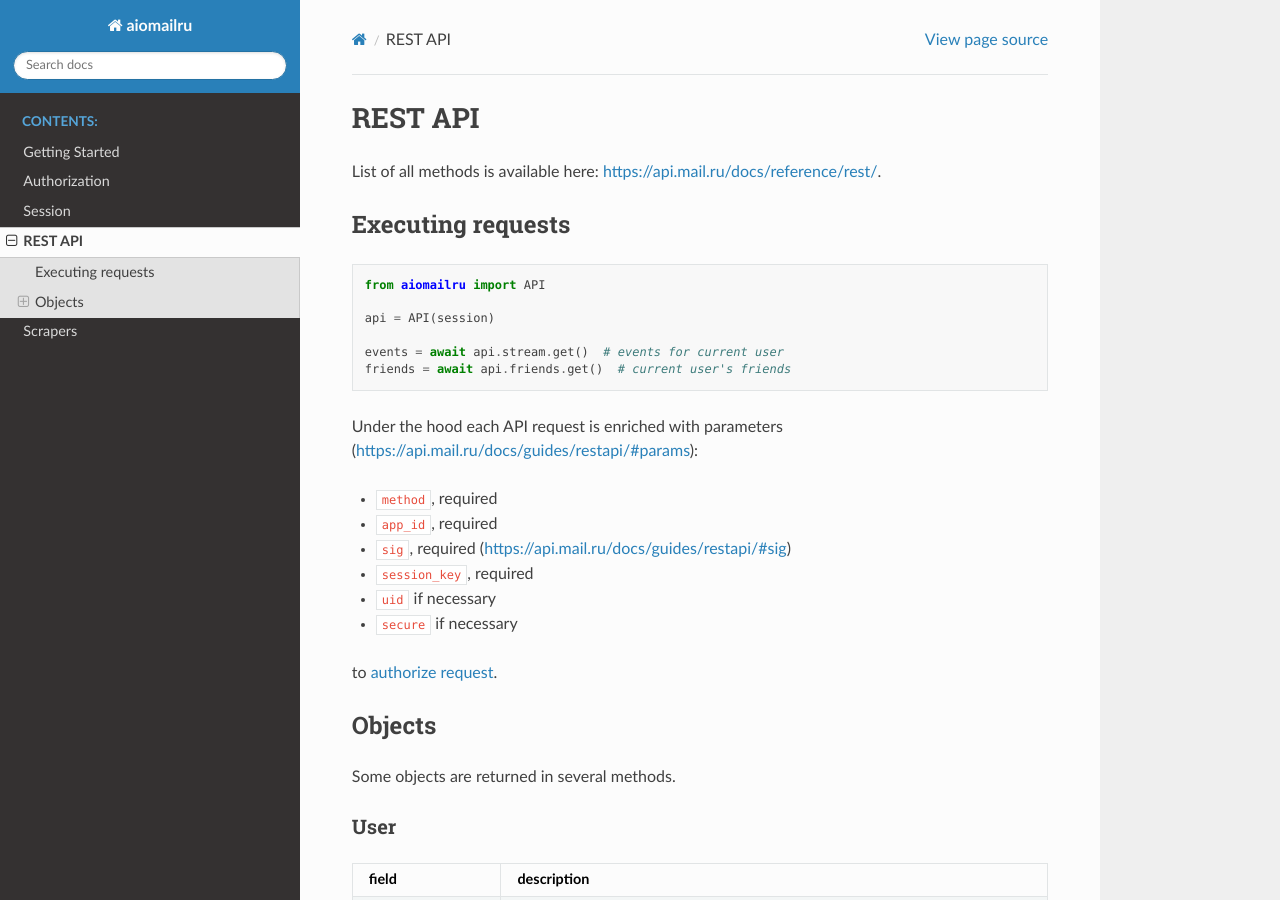
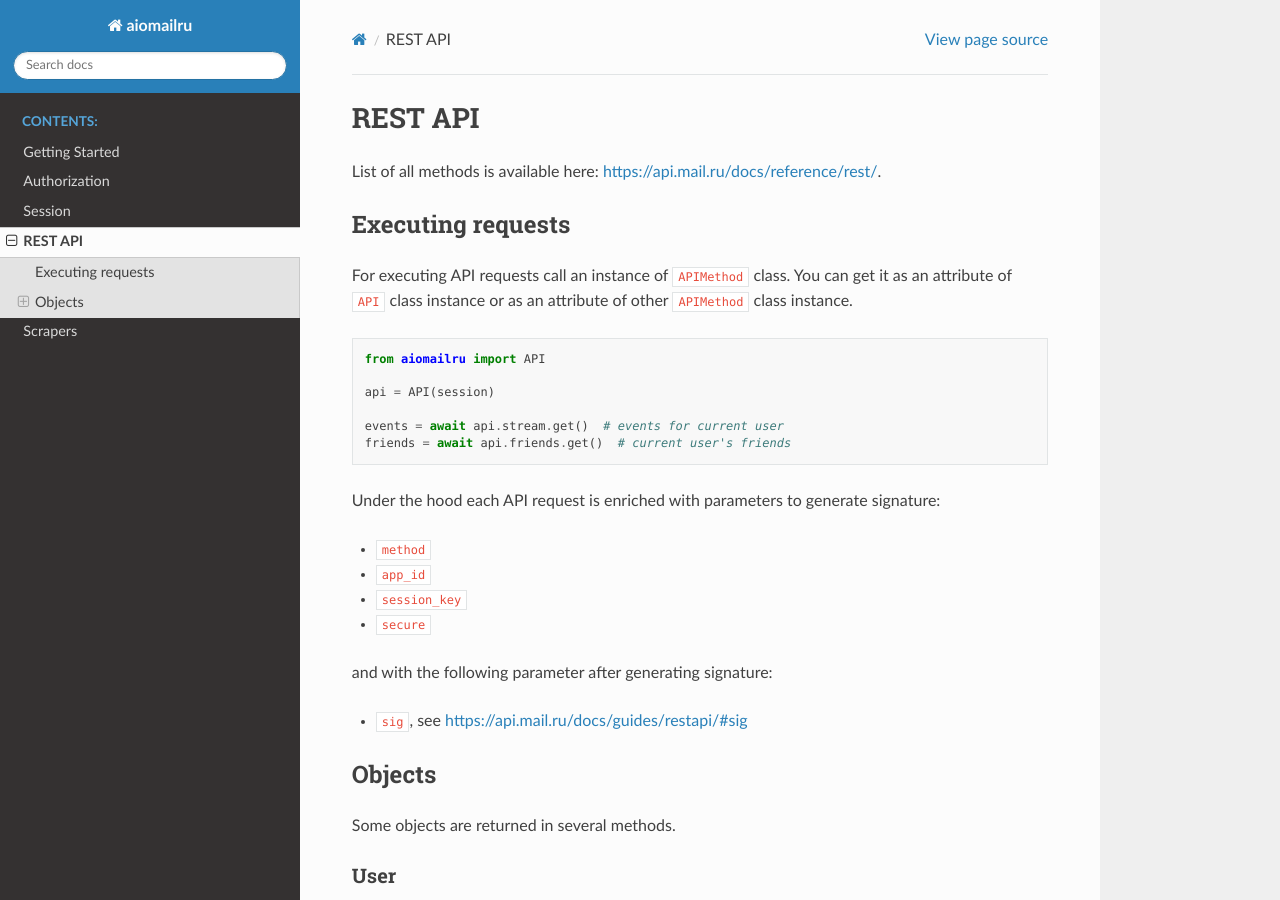
Before and after one commit to KonstantinTogoi/aiomailru, a Sphinx documentation site: the page built from docs/source/rest_api.rst, in a window 1280 px wide and 900 px high. Built offline with Sphinx 7.4.7 and the Read the Docs theme 2.0.0, drawn with Linux system fonts in a browser that asks for light colours.

Commit message:
minor edits

```diff
--- a/docs/source/rest_api.rst
+++ b/docs/source/rest_api.rst
@@ -5,6 +5,10 @@ List of all methods is available here: https://api.mail.ru/docs/reference/rest/.
 
 Executing requests
 ------------------
+
+For executing API requests call an instance of :code:`APIMethod` class.
+You can get it as an attribute of :code:`API` class instance or
+as an attribute of other :code:`APIMethod` class instance.
 
 .. code-block:: python
 
@@ -15,16 +19,16 @@ Executing requests
     events = await api.stream.get()  # events for current user
     friends = await api.friends.get()  # current user's friends
 
-Under the hood each API request is enriched with parameters (https://api.mail.ru/docs/guides/restapi/#params):
+Under the hood each API request is enriched with parameters to generate signature:
 
-* :code:`method`, required
-* :code:`app_id`, required
-* :code:`sig`, required (https://api.mail.ru/docs/guides/restapi/#sig)
-* :code:`session_key`, required
-* :code:`uid` if necessary
-* :code:`secure` if necessary
+* :code:`method`
+* :code:`app_id`
+* :code:`session_key`
+* :code:`secure`
 
-to `authorize request <https://api.mail.ru/docs/guides/restapi/#session>`_.
+and with the following parameter after generating signature:
+
+* :code:`sig`, see https://api.mail.ru/docs/guides/restapi/#sig
 
 Objects
 -------
```
Also changed, not shown: README.rst (+4 -4 lines), docs/source/authorization.rst (+7 -11 lines).
